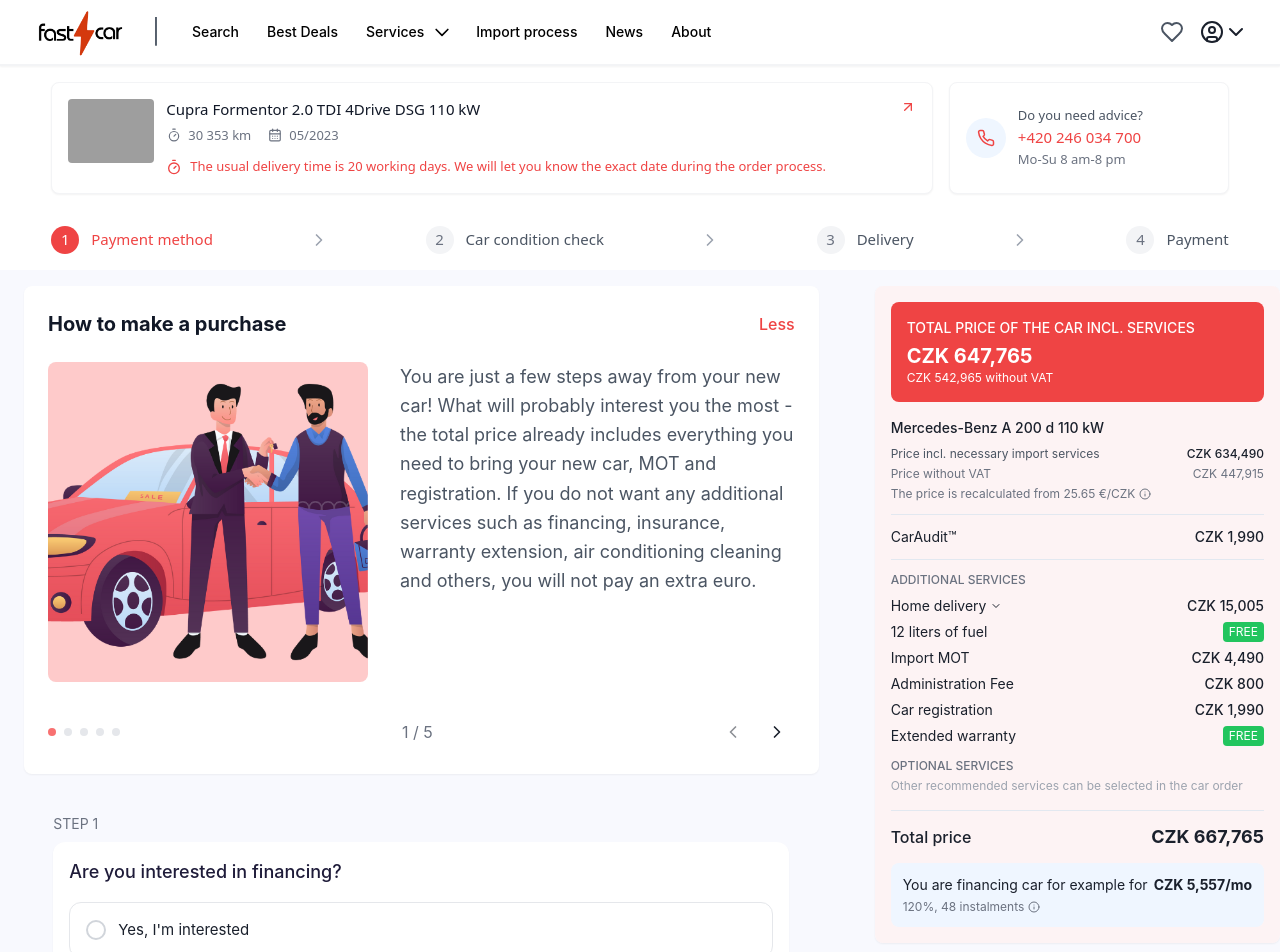
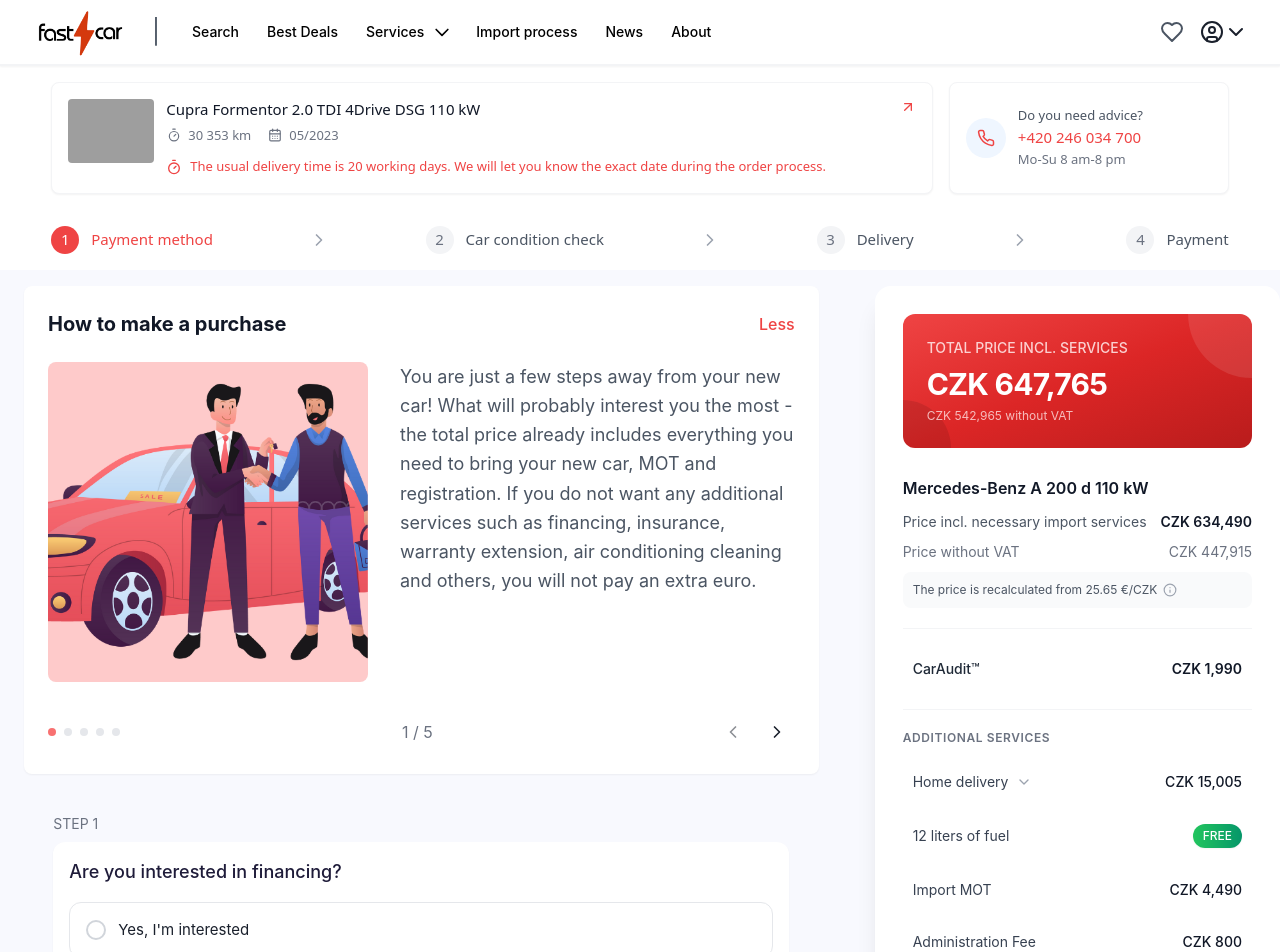
Before and after one commit to usamakhan186/Deployed, a Next.js app: page /checkout in a window 1280 px wide. Shown: the top 952 px of the page. Built offline with nearby package versions, Linux system fonts and the light colour scheme; grey boxes are pictures that could not be loaded.

Commit message:
updated-cars/car page

```diff
--- a/src/app/checkout/pricesum.js
+++ b/src/app/checkout/pricesum.js
@@ -29,46 +29,54 @@ const MobileDrawer = ({ isOpen, onClose, children }) => {
 };
 
 const PriceSummaryContent = ({ isMobile = false }) => {
-  const baseClass = isMobile ? "bg-white" : "bg-red-50/85 rounded-lg shadow-sm";
+  const baseClass = isMobile ? "bg-white" : "bg-white rounded-2xl shadow-xl";
 
   return (
-    <div className={`${baseClass} p-4`}>
-      {/* Header */}
-      <div className="bg-red-500 rounded-lg p-4 mb-4">
-        <div className="text-sm font-medium text-white">TOTAL PRICE OF THE CAR INCL. SERVICES</div>
-        <div className="text-xl font-bold mt-1 text-white">CZK 647,765</div>
-        <div className="text-xs text-white">CZK 542,965 without VAT</div>
-      </div>
+    <div className={`${baseClass} p-7`}>
+      {/* Premium Header */}
+      <div className="bg-gradient-to-br from-red-500 via-red-600 to-red-700 rounded-xl p-6 mb-7 relative overflow-hidden">
+        {/* Decorative elements */}
+        <div className="absolute top-0 right-0 w-32 h-32 bg-white/10 rounded-full transform translate-x-16 -translate-y-16" />
+        <div className="absolute bottom-0 left-0 w-24 h-24 bg-black/10 rounded-full transform -translate-x-12 translate-y-12" />
 
-      {/* Car details */}
-      <div className="border-b pb-3 mb-3">
-        <div className="text-sm font-medium mb-2">Mercedes-Benz A 200 d 110 kW</div>
-        <div className="flex justify-between text-xs mb-1">
-          <span className="text-gray-600">Price incl. necessary import services</span>
-          <span className="font-medium">CZK 634,490</span>
-        </div>
-        <div className="flex justify-between text-xs text-gray-500">
-          <span>Price without VAT</span>
-          <span>CZK 447,915</span>
-        </div>
-        <div className="flex items-center gap-1 text-xs text-gray-500 mt-1">
-          <span>The price is recalculated from 25.65 €/CZK</span>
-          <Info className="w-3 h-3" />
+        <div className="relative">
+          <div className="text-sm font-medium text-red-100/90">TOTAL PRICE INCL. SERVICES</div>
+          <div className="text-3xl font-bold mt-2 text-white tracking-tight">CZK 647,765</div>
+          <div className="text-xs text-red-100/80 mt-1.5">CZK 542,965 without VAT</div>
         </div>
       </div>
 
-      {/* CarAudit */}
-      <div className="border-b pb-3 mb-3">
-        <div className="flex justify-between items-center text-sm">
-          <span>CarAudit™</span>
-          <span className="font-medium">CZK 1,990</span>
+      {/* Car details with premium styling */}
+      <div className="border-b border-gray-100 pb-5 mb-5">
+        <div className="text-base font-semibold text-gray-900 mb-3">Mercedes-Benz A 200 d 110 kW</div>
+        <div className="space-y-2.5">
+          <div className="flex justify-between items-center">
+            <span className="text-sm text-gray-600">Price incl. necessary import services</span>
+            <span className="text-sm font-semibold text-gray-900">CZK 634,490</span>
+          </div>
+          <div className="flex justify-between items-center">
+            <span className="text-sm text-gray-500">Price without VAT</span>
+            <span className="text-sm text-gray-500">CZK 447,915</span>
+          </div>
+          <div className="flex items-center gap-1.5 mt-2 bg-gray-50 rounded-lg p-2.5">
+            <span className="text-xs text-gray-600">The price is recalculated from 25.65 €/CZK</span>
+            <Info className="w-3.5 h-3.5 text-gray-400" />
+          </div>
         </div>
       </div>
 
-      {/* Additional Services */}
-      <div className="mb-3">
-        <div className="text-xs font-medium text-gray-500 mb-2">ADDITIONAL SERVICES</div>
-        <div className="space-y-1.5">
+      {/* CarAudit with premium hover effect */}
+      <div className="border-b border-gray-100 pb-5 mb-5">
+        <div className="flex justify-between items-center hover:bg-red-50/40 p-2.5 rounded-lg transition-all duration-300">
+          <span className="text-sm font-medium text-gray-800">CarAudit™</span>
+          <span className="text-sm font-semibold text-gray-900">CZK 1,990</span>
+        </div>
+      </div>
+
+      {/* Additional Services with premium styling */}
+      <div className="mb-7">
+        <div className="text-xs font-semibold text-gray-500 uppercase tracking-wider mb-4">Additional Services</div>
+        <div className="space-y-3">
           {[
             { label: 'Home delivery', price: 'CZK 15,005', hasDropdown: true },
             { label: '12 liters of fuel', price: 'FREE', isFree: true },
@@ -77,14 +85,21 @@ const PriceSummaryContent = ({ isMobile = false }) => {
             { label: 'Car registration', price: 'CZK 1,990' },
             { label: 'Extended warranty', price: 'FREE', isFree: true }
           ].map((service, index) => (
-            <div key={index} className="flex justify-between items-center text-sm">
-              <div className="flex items-center gap-1">
-                <span>{service.label}</span>
-                {service.hasDropdown && <ChevronDown className="w-3 h-3" />}
+            <div
+              key={index}
+              className="flex justify-between items-center p-2.5 hover:bg-gray-50 rounded-lg transition-all duration-300"
+            >
+              <div className="flex items-center gap-2">
+                <span className="text-sm text-gray-700">{service.label}</span>
+                {service.hasDropdown && (
+                  <ChevronDown className="w-4 h-4 text-gray-400" />
+                )}
               </div>
-              <span className={service.isFree ?
-                "px-1.5 py-0.5 text-xs text-white bg-green-500 rounded" :
-                "font-medium"}>
+              <span className={`
+                ${service.isFree
+                  ? "px-2.5 py-1 text-xs font-medium text-white bg-gradient-to-r from-green-500 to-emerald-600 rounded-full shadow-sm"
+                  : "text-sm font-medium text-gray-900"}
+              `}>
                 {service.price}
               </span>
             </div>
@@ -92,31 +107,31 @@ const PriceSummaryContent = ({ isMobile = false }) => {
         </div>
       </div>
 
-      {/* Optional Services */}
-      <div className="mb-4">
-        <div className="text-xs font-medium text-gray-500 mb-1">OPTIONAL SERVICES</div>
-        <div className="text-xs text-gray-400">
+      {/* Optional Services with premium card style */}
+      <div className="bg-gradient-to-br from-gray-50 to-gray-100/50 rounded-xl p-4 mb-7">
+        <div className="text-xs font-semibold text-gray-500 uppercase tracking-wider mb-1">Optional Services</div>
+        <div className="text-xs text-gray-600">
           Other recommended services can be selected in the car order
         </div>
       </div>
 
-      {/* Total Price */}
-      <div className="border-t pt-3 mb-3">
+      {/* Total Price with premium styling */}
+      <div className="border-t border-gray-100 pt-5 mb-7">
         <div className="flex justify-between items-center">
-          <span className="font-medium">Total price</span>
-          <span className="text-lg font-bold">CZK 667,765</span>
+          <span className="text-base font-medium text-gray-800">Total price</span>
+          <span className="text-2xl font-bold text-red-600">CZK 667,765</span>
         </div>
       </div>
 
-      {/* Financing Note */}
-      <div className="bg-blue-50 rounded-lg p-3 text-sm">
-        <div className="flex justify-between items-center mb-1">
-          <span>You are financing car for example for</span>
-          <span className="font-bold">CZK 5,557/mo</span>
+      {/* Financing Note with premium gradient */}
+      <div className="bg-gradient-to-br from-red-50 via-red-50/50 to-transparent rounded-xl p-5 border border-red-100/50">
+        <div className="flex justify-between items-center mb-2">
+          <span className="text-sm text-gray-700">You are financing car for example for</span>
+          <span className="text-base font-bold text-red-600">CZK 5,557/mo</span>
         </div>
-        <div className="flex items-center gap-1 text-xs text-gray-500">
+        <div className="flex items-center gap-1.5 text-xs text-gray-600">
           <span>120%, 48 instalments</span>
-          <Info className="w-3 h-3" />
+          <Info className="w-3.5 h-3.5 text-gray-400" />
         </div>
       </div>
     </div>
```
Also changed, not shown: src/components/Cars/CarDetailPage.js (+143 -2 lines).
